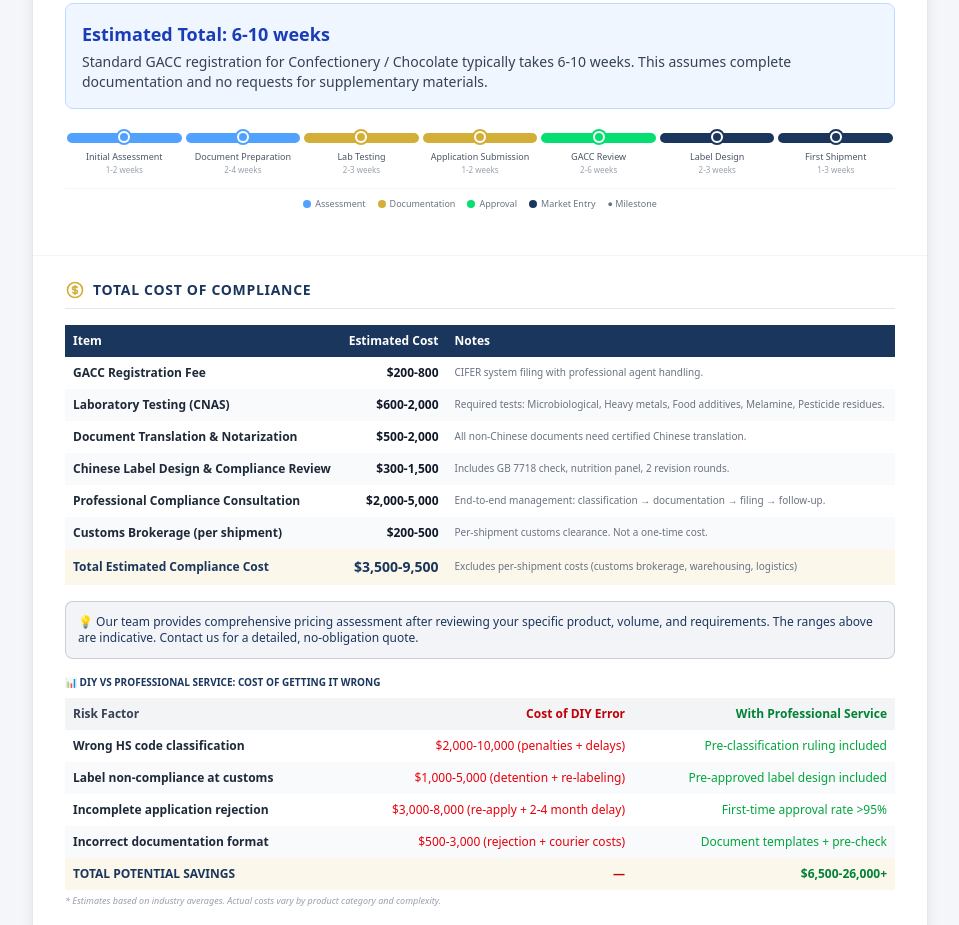
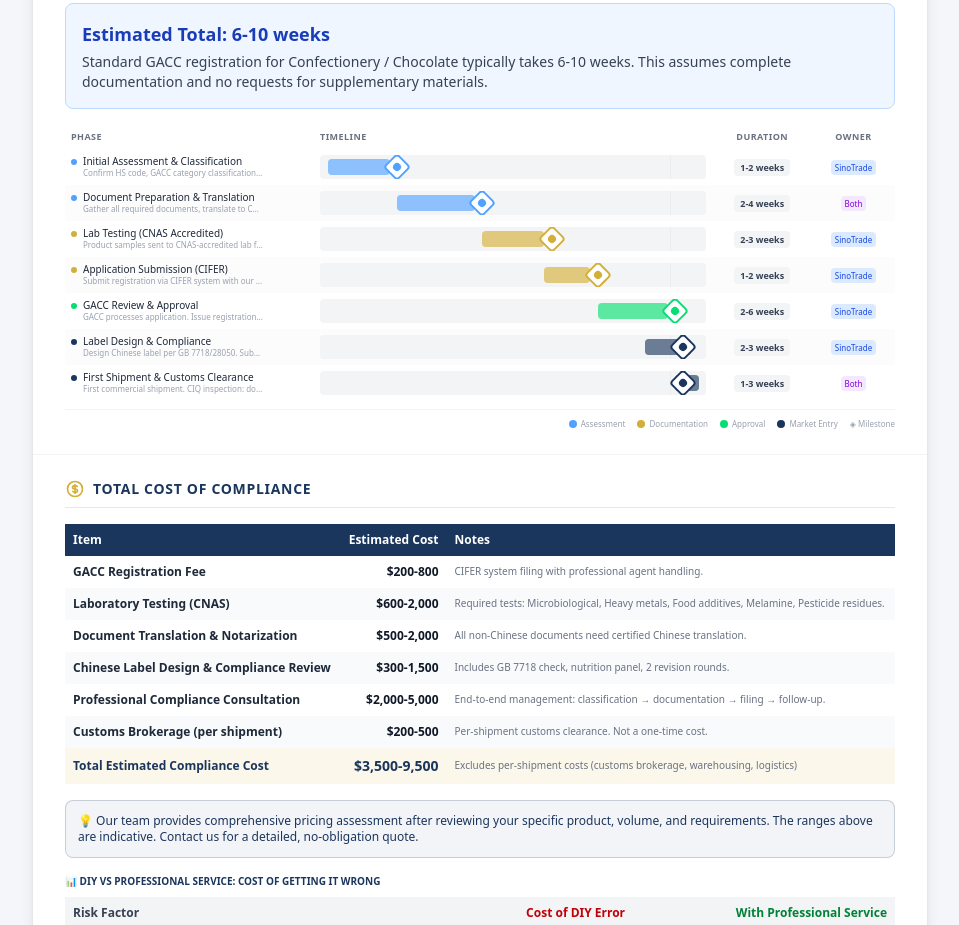
Before and after one commit to seasea-clouds/compli-service, a Next.js app: page /compli-service/report/preview in a window 1280 px wide. Shown: the part 7240-8165 px from the top of the page, without its empty margins (160-1119 px from the left). Built offline with nearby package versions, Linux system fonts and the light colour scheme.

Commit message:
feat: professional Gantt chart timeline with bars, milestones, owner badges

```diff
--- a/src/core/report/template.tsx
+++ b/src/core/report/template.tsx
@@ -654,36 +654,71 @@ export function ReportTemplate(props: ReportTemplateProps) {
           <p className="text-sm text-gray-700 mt-1">{result.detailedTimeline}</p>
         </div>
 
-        {/* Visual timeline bar — connects to implementation phases above */}
-        <div className="relative pt-2 pb-5">
-          {/* Timeline bar */}
-          <div className="flex items-center mb-3">
-            {result.timelinePhases.map((phase, i) => (
-              <div key={i} className="flex-1 text-center relative">
-                <div className={`h-2.5 rounded-full mx-0.5 ${
-                  i < 2 ? 'bg-blue-400' : i < 4 ? 'bg-gold' : i < 5 ? 'bg-green-400' : 'bg-primary-navy'
-                }`} />
-                {/* Milestone markers */}
-                <div className={`absolute -top-1 left-1/2 -translate-x-1/2 w-4 h-4 rounded-full border-2 bg-white ${
-                  i < 2 ? 'border-blue-400' : i < 4 ? 'border-gold' : i < 5 ? 'border-green-400' : 'border-primary-navy'
-                }`}>
-                  <div className={`w-2 h-2 rounded-full mx-auto mt-[2px] ${
-                    i < 2 ? 'bg-blue-400' : i < 4 ? 'bg-gold' : i < 5 ? 'bg-green-400' : 'bg-primary-navy'
-                  }`}></div>
-                </div>
-                {/* Phase label */}
-                <p className="text-[9px] text-gray-600 mt-2 leading-tight px-0.5 font-medium">{phase.phase.split(' ').slice(0,2).join(' ')}</p>
-                <p className="text-[8px] text-gray-400 mt-0.5">{phase.duration}</p>
-              </div>
-            ))}
-          </div>
+        {/* Professional Gantt-style timeline chart */}
+        <div className="mt-4 overflow-x-auto">
+          <table className="w-full text-xs border-collapse" style={{ minWidth: '650px' }}>
+            <thead>
+              <tr>
+                <th className="text-left p-1.5 text-[9px] font-bold text-gray-500 uppercase tracking-wider w-[30%]">Phase</th>
+                <th className="text-left p-1.5 text-[9px] font-bold text-gray-500 uppercase tracking-wider">Timeline</th>
+                <th className="text-center p-1.5 text-[9px] font-bold text-gray-500 uppercase tracking-wider w-[12%]">Duration</th>
+                <th className="text-center p-1.5 text-[9px] font-bold text-gray-500 uppercase tracking-wider w-[10%]">Owner</th>
+              </tr>
+            </thead>
+            <tbody>
+              {result.timelinePhases.map((phase, i) => {
+                // Calculate bar width and offset based on phase index
+                const barWidths = [16, 20, 16, 12, 18, 12, 6]; // proportional widths
+                const offsets = [2, 20, 42, 58, 72, 84, 92]; // left offsets
+                const w = barWidths[i % barWidths.length];
+                const off = offsets[i % offsets.length];
+                const colorGroup = i < 2 ? 'bg-blue-400' : i < 4 ? 'bg-gold' : i < 5 ? 'bg-green-400' : 'bg-primary-navy';
+                const borderGroup = i < 2 ? 'border-blue-400' : i < 4 ? 'border-gold' : i < 5 ? 'border-green-400' : 'border-primary-navy';
+                return (
+                  <tr key={i} className={i % 2 === 0 ? 'bg-white' : 'bg-gray-50/50'}>
+                    <td className="p-1.5">
+                      <div className="flex items-center gap-1.5">
+                        <div className={`w-1.5 h-1.5 rounded-full ${colorGroup.replace('bg-', 'bg-')}`}></div>
+                        <span className="text-[10px] font-medium text-gray-800">{phase.phase}</span>
+                      </div>
+                      <p className="text-[8px] text-gray-400 ml-3 truncate max-w-[180px]">{phase.description}</p>
+                    </td>
+                    <td className="p-1.5 relative">
+                      {/* Timeline bar background */}
+                      <div className="h-6 bg-gray-100 rounded relative overflow-hidden w-full">
+                        {/* Week markers */}
+                        <div className="absolute inset-0 flex" style={{ backgroundImage: 'repeating-linear-gradient(90deg, transparent, transparent 10%, rgba(0,0,0,0.03) 10%, rgba(0,0,0,0.03) 10.1%)' }}></div>
+                        {/* Phase bar */}
+                        <div className={`absolute top-1 h-4 rounded-sm ${colorGroup} opacity-80`} style={{ left: `${off}%`, width: `${w}%`, minWidth: '20px' }}>
+                          <div className="h-full w-full rounded-sm opacity-20 bg-white" style={{ backgroundImage: 'linear-gradient(90deg, transparent, rgba(255,255,255,0.3) 50%, transparent)' }}></div>
+                        </div>
+                        {/* Milestone diamond */}
+                        <div className={`absolute top-0.5 w-5 h-5 ${borderGroup} border-2 bg-white rounded-sm rotate-45 flex items-center justify-center`} style={{ left: `${Math.min(off + w + 2, 94)}%`, marginLeft: '-10px' }}>
+                          <div className={`w-2 h-2 rounded-sm ${colorGroup}`}></div>
+                        </div>
+                      </div>
+                    </td>
+                    <td className="p-1.5 text-center">
+                      <span className="text-[9px] font-semibold text-gray-700 bg-gray-100 px-1.5 py-0.5 rounded">{phase.duration}</span>
+                    </td>
+                    <td className="p-1.5 text-center">
+                      <span className={`text-[8px] px-1 py-0.5 rounded font-medium ${
+                        phase.responsible === 'SinoTrade' ? 'bg-blue-100 text-blue-700' :
+                        phase.responsible === 'Both' ? 'bg-purple-100 text-purple-700' :
+                        'bg-amber-100 text-amber-700'
+                      }`}>{phase.responsible}</span>
+                    </td>
+                  </tr>
+                )})}
+            </tbody>
+          </table>
           {/* Legend */}
-          <div className="flex flex-wrap gap-3 justify-center mt-2 pt-2 border-t border-gray-100">
-            <span className="text-[9px] text-gray-500 flex items-center gap-1"><span className="w-2 h-2 rounded-full bg-blue-400"></span> Assessment</span>
-            <span className="text-[9px] text-gray-500 flex items-center gap-1"><span className="w-2 h-2 rounded-full bg-gold"></span> Documentation</span>
-            <span className="text-[9px] text-gray-500 flex items-center gap-1"><span className="w-2 h-2 rounded-full bg-green-400"></span> Approval</span>
-            <span className="text-[9px] text-gray-500 flex items-center gap-1"><span className="w-2 h-2 rounded-full bg-primary-navy"></span> Market Entry</span>
-            <span className="text-[9px] text-gray-500 flex items-center gap-1">● Milestone</span>
+          <div className="flex flex-wrap gap-3 justify-end mt-2 pt-2 border-t border-gray-100">
+            <span className="text-[8px] text-gray-400 flex items-center gap-1"><span className="w-2 h-2 rounded bg-blue-400 inline-block"></span> Assessment</span>
+            <span className="text-[8px] text-gray-400 flex items-center gap-1"><span className="w-2 h-2 rounded bg-gold inline-block"></span> Documentation</span>
+            <span className="text-[8px] text-gray-400 flex items-center gap-1"><span className="w-2 h-2 rounded bg-green-400 inline-block"></span> Approval</span>
+            <span className="text-[8px] text-gray-400 flex items-center gap-1"><span className="w-2 h-2 rounded bg-primary-navy inline-block"></span> Market Entry</span>
+            <span className="text-[8px] text-gray-400 flex items-center gap-1">◈ Milestone</span>
           </div>
         </div>
       </div>
```
